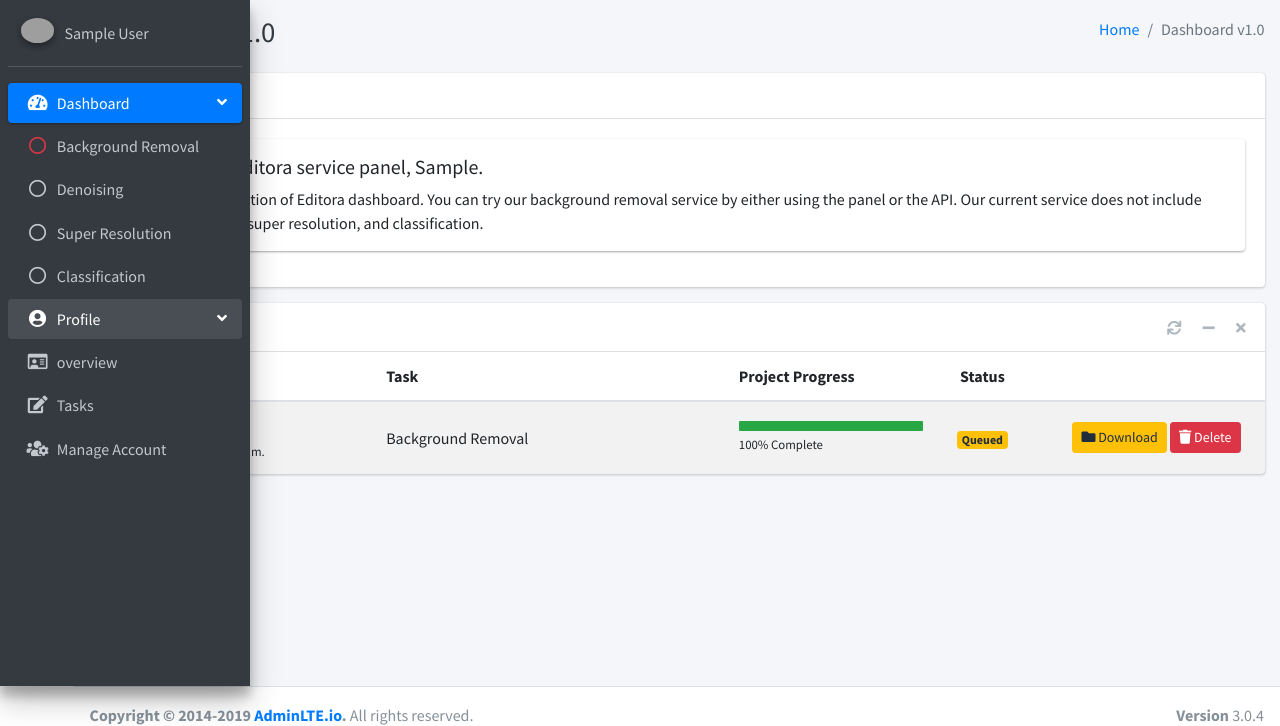
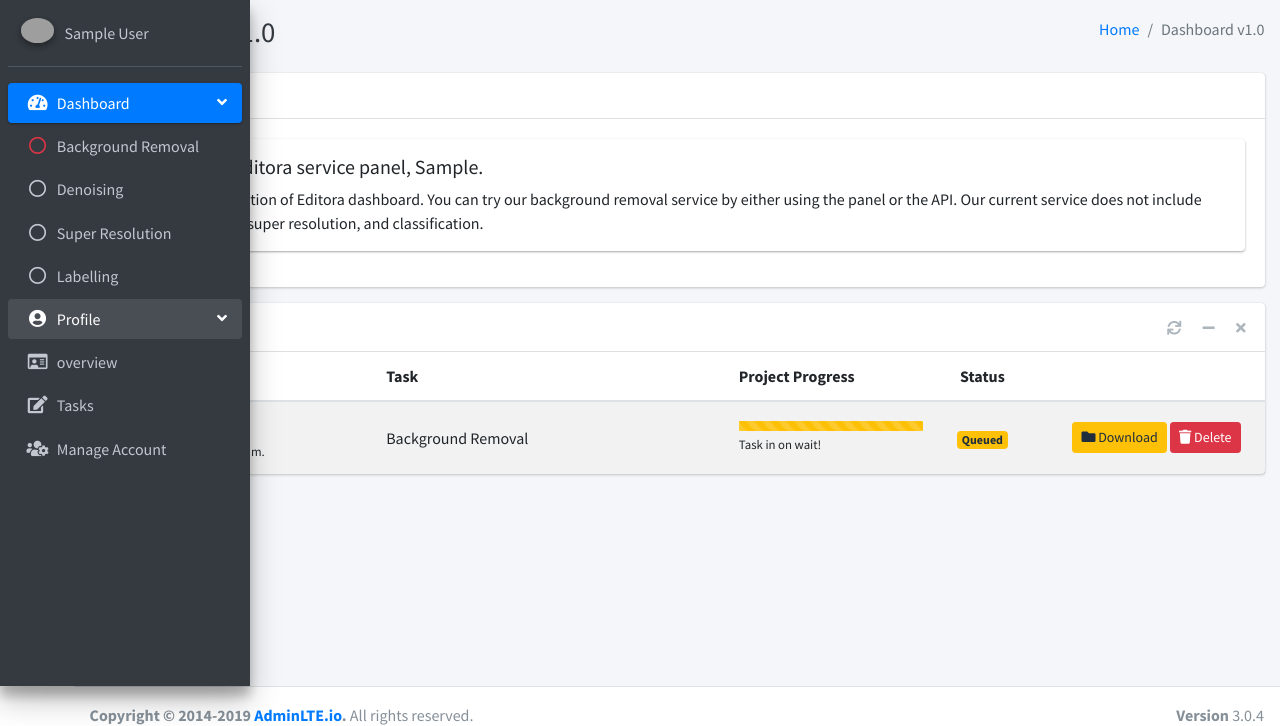
Before and after one commit to Editora-Ai/editora-ai, a Django app: page /dashboard/ in a window 1280 px wide. Shown: the part 57-783 px from the top of the page. Run offline with Django 3.2, Linux system fonts and the light colour scheme; a user stored in the database is signed in; tables that the repository leaves empty hold one stand-in row (values such as "Sample post"); parts of the project's set-up code (start-up, migrations or seed data) failed here and were passed over; some libraries are stand-ins or nearby versions; grey boxes are pictures that could not be loaded.

Commit message:
reshaping tasks table.

```diff
--- a/temp_front/templates/temp_front/bgr.html
+++ b/temp_front/templates/temp_front/bgr.html
@@ -103,7 +103,7 @@
               <li class="nav-item">
                 <a href="/dashboard/classification" class="nav-link disabled">
                   <i class="far fa-circle nav-icon"></i>
-                  <p>Classification</p>
+                  <p>Labelling</p>
                 </a>
               </li>
             </ul>
@@ -211,10 +211,10 @@
                 <div class="button_outer">
                   <div class="btn_upload" id="submmiter" name="submid">
                     <input type="file" multiple id="upload_file" name="original_image">
-                    Upload Image
+                    Upload Images
                   </div>
                   <div class="processing_bar"></div>
-                  <div class="success_box"></div>
+                  <div class="success_box"></div
                 </div>
               </div>
               <div class="error_msg"></div>
--- a/temp_front/templates/temp_front/dashboard.html
+++ b/temp_front/templates/temp_front/dashboard.html
@@ -102,7 +102,7 @@
               <li class="nav-item">
                 <a href="/dashboard/classification" class="nav-link disabled">
                   <i class="far fa-circle nav-icon"></i>
-                  <p>Classification</p>
+                  <p>Labelling</p>
                 </a>
               </li>
             </ul>
@@ -245,13 +245,40 @@
                           <div>Background Removal</div>
                       </td>
                       <td class="project_progress">
+                        {% if bgr_task.status == 'success' %}
                           <div class="progress progress-sm">
-                              <div class="progress-bar bg-green" role="progressbar" aria-volumenow="57" aria-volumemin="0" aria-volumemax="100" style="width: 100%">
+                              <div class="progress-bar progress-bar-striped bg-success" role="progressbar" aria-volumenow="57" aria-volumemin="0" aria-volumemax="100" style="width: 100%">
                               </div>
                           </div>
                           <small>
-                              100% Complete
+                              100% Complete!
                           </small>
+                        {% elif bgr_task.status == 'processing' %}
+                          <div class="progress progress-sm">
+                              <div class="progress-bar progress-bar-striped progress-bar-animated bg-info" role="progressbar" aria-volumenow="57" aria-volumemin="0" aria-volumemax="100" style="width: 100%">
+                              </div>
+                          </div>
+                          <small>
+                              Task is processing!
+                          </small>
+                        {% elif bgr_task.status == 'failed' %}
+                          <div class="progress progress-sm">
+                              <div class="progress-bar progress-bar-striped progress-bar-animated bg-danger" role="progressbar" aria-volumenow="57" aria-volumemin="0" aria-volumemax="100" style="width: 100%">
+                              </div>
+                          </div>
+                          <small>
+                              Task is incomplete!
+                          </small>
+                        {% elif bgr_task.status == 'queued' %}
+                          <div class="progress progress-sm">
+                              <div class="progress-bar progress-bar-striped progress-bar-animated bg-warning" role="progressbar" aria-volumenow="57" aria-volumemin="0" aria-volumemax="100" style="width: 100%">
+                              </div>
+                          </div>
+                          <small>
+                              Task in on wait!
+                          </small>
+                        {% endif %}
+
                       </td>
                       <td class="project-state">
                         {% if bgr_task.status == 'success' %}
```
